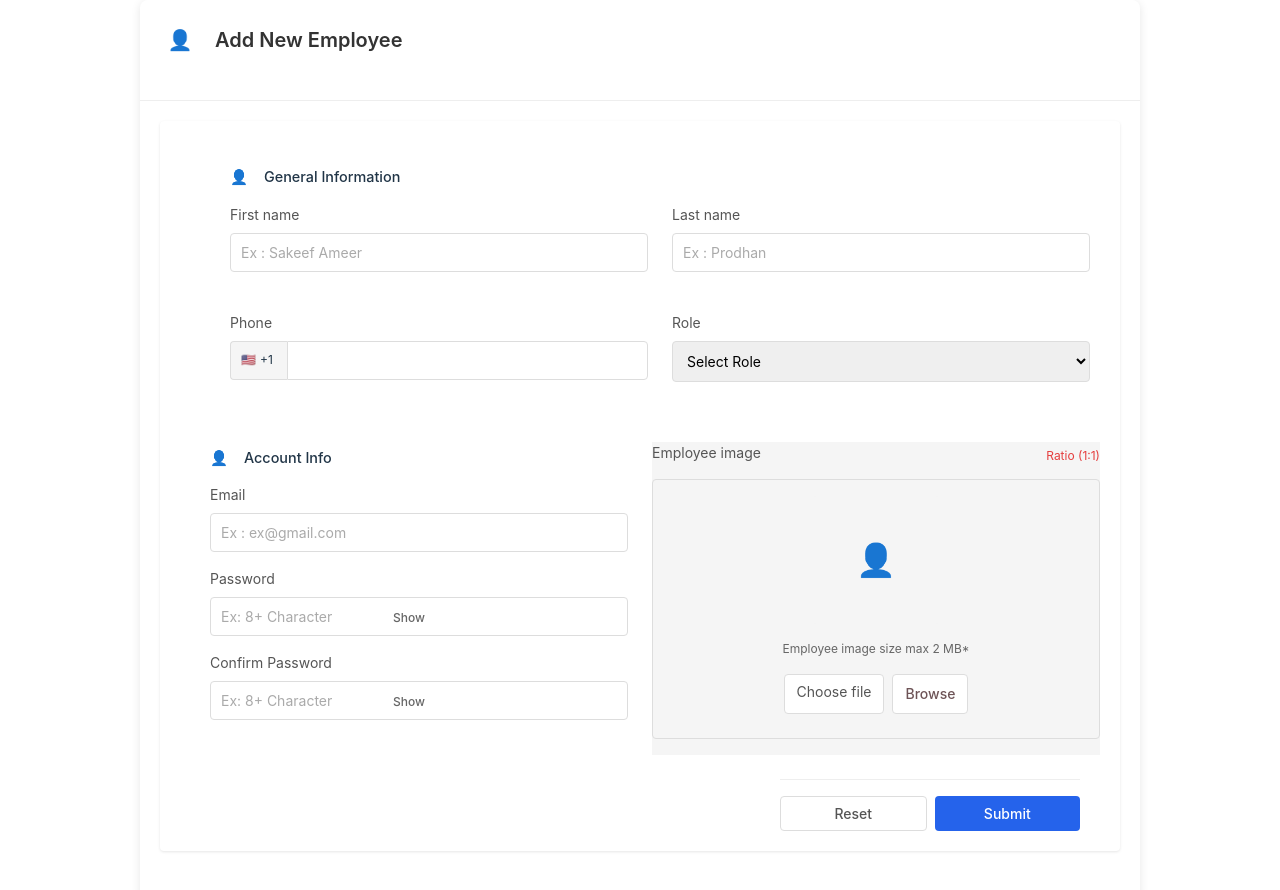
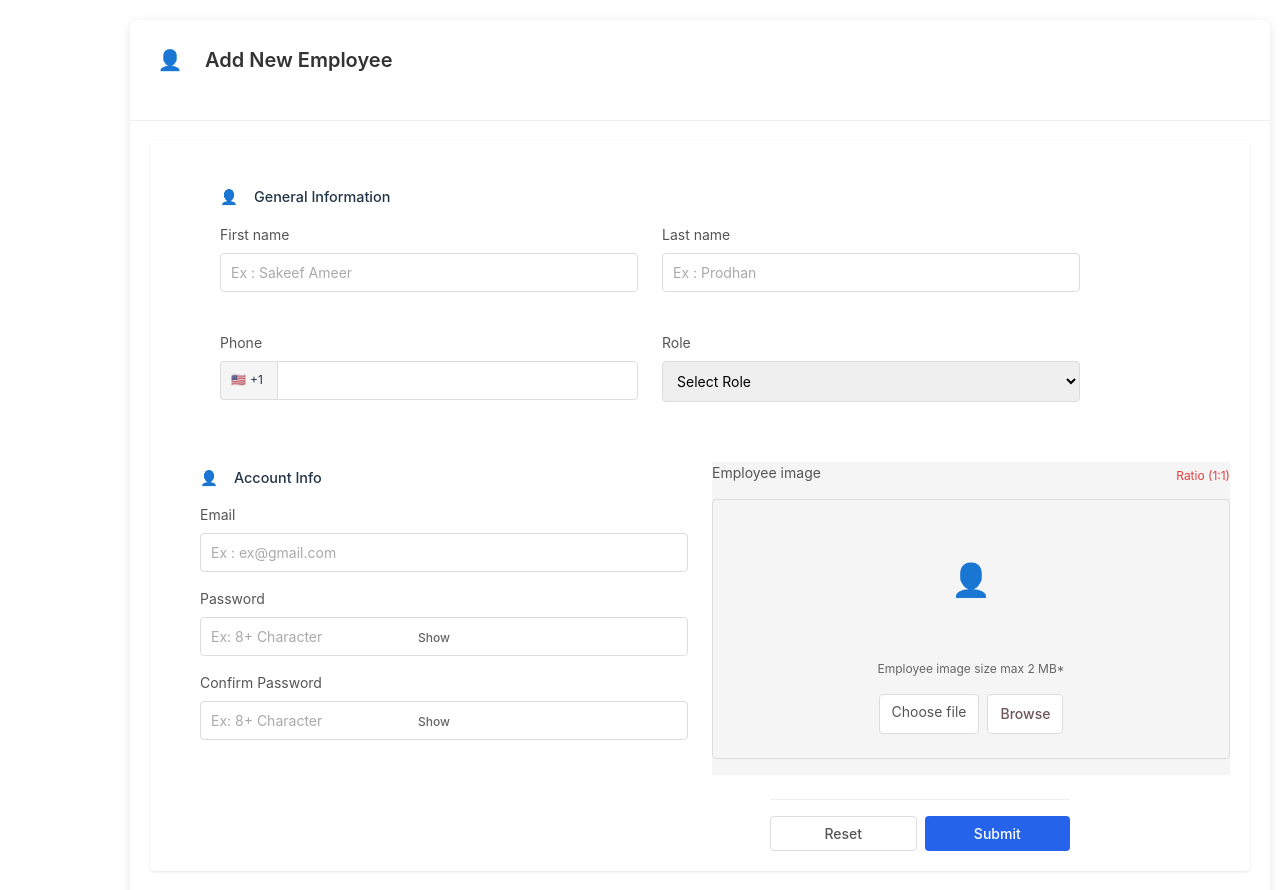
Before and after one commit to sanamthapa5/RestaurantPanel, a React (Vite) app in the folder restaurant/: page /EmployeeForm in a window 1280 px wide. Shown: the top 890 px of the page. Built offline with nearby package versions, Linux system fonts and the light colour scheme.

Commit message:
Adjustment on EmployeeForm

```diff
--- a/restaurant/src/pages/EmployeeRole/EmployeeForm.css
+++ b/restaurant/src/pages/EmployeeRole/EmployeeForm.css
@@ -2,9 +2,12 @@
     /* background-color: red; */
     border-radius: 8px;
     box-shadow: 0 2px 10px rgba(0, 0, 0, 0.1);
-    width: 100%;
-    max-width: 1000px;
-    margin: 0 auto;
+    /* width: 100%; */
+    /* max-width: 1000px; */
+    /* margin: 0 auto; */
+    margin-left: 130px;
+    margin-right: 10px;
+    margin-top: 20px;
   }
 
   .card-header {
```
